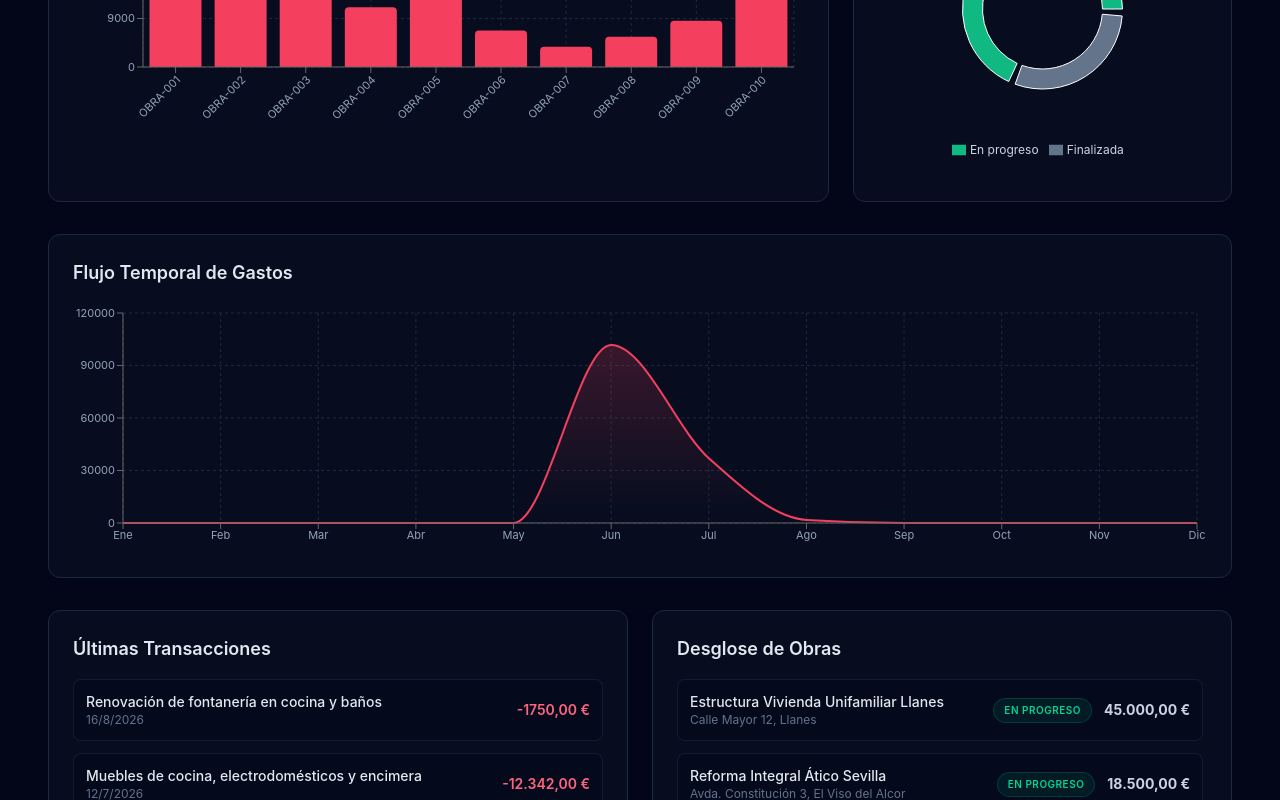
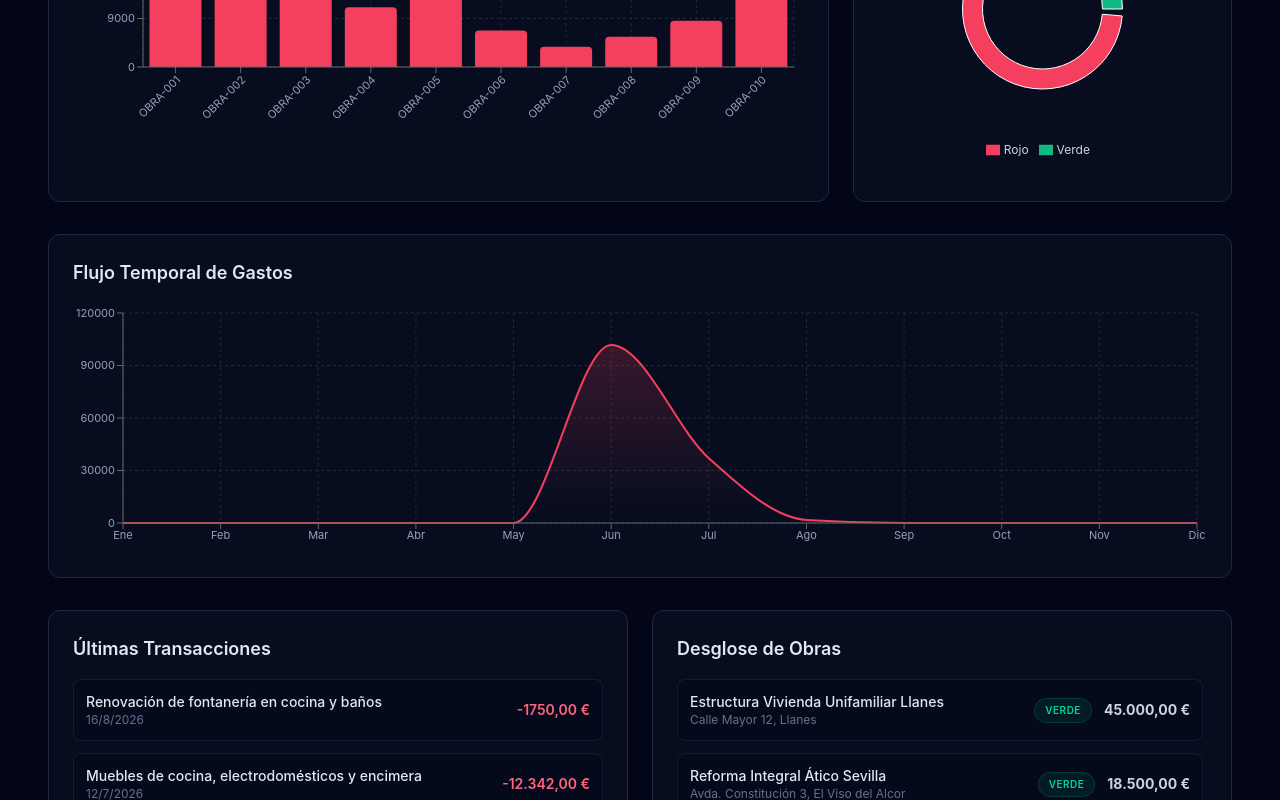
Before and after one commit to pdawgabriel-hub/dashboard-financiero, a React (Vite) app: page /dashboard in a window 1280 px wide. Shown: the part 580-1380 px from the top of the page. Built offline with nearby package versions, Linux system fonts and the light colour scheme.

Commit message:
refactor(obras): sustituir estado manual por estado_pago/salud_obra en Obra y Dashboard

```diff
--- a/src/componentes/Crud/GridConsulta/GridConsulta.tsx
+++ b/src/componentes/Crud/GridConsulta/GridConsulta.tsx
@@ -12,7 +12,7 @@ interface ItemGrid {
   titulo: string;
   campos: CampoTarjeta[];
   textoBusqueda: string;
-  estado?: string; // Guardará el valor plano del schema (ej: 'en_progreso', 'pendiente')
+  estado?: string; // Guardará el valor plano del schema (ej: 'verde', 'pendiente')
   rutaEdicion?: string; // Ruta completa opcional: sustituye a `${rutaBaseEdicion}/${id}`
   // (necesario en listados con orígenes mixtos, como el Calendario de Eventos)
 }
@@ -20,10 +20,9 @@ interface ItemGrid {
 // Centralizamos todos los estados del ERP en un único diccionario dentro del componente
 const DICCIONARIO_ESTADOS: Record<string, { valor: string; etiqueta: string }[]> = {
   obra: [
-    { valor: "planificada", etiqueta: "Planificada" },
-    { valor: "en_progreso", etiqueta: "En Progreso" },
-    { valor: "pausada", etiqueta: "Pausada" },
-    { valor: "finalizada", etiqueta: "Finalizada" },
+    { valor: "verde", etiqueta: "Verde (pagada)" },
+    { valor: "ambar", etiqueta: "Ámbar (en curso)" },
+    { valor: "rojo", etiqueta: "Rojo (pérdidas)" },
   ],
   presupuesto: [
     { valor: 'no_aprobado', etiqueta: 'No aprobado' },
--- a/src/componentes/Dashboard/GraficoPastelEstado/GraficoPastelEstado.tsx
+++ b/src/componentes/Dashboard/GraficoPastelEstado/GraficoPastelEstado.tsx
@@ -10,10 +10,9 @@ interface GraficoPastelEstadosProps {
 }
 
 const COLORES_ESTADOS: { [key: string]: string } = {
-  'planificada': '#38bdf8',
-  'en_progreso': '#10b981',
-  'pausada': '#f59e0b',
-  'finalizada': '#64748b',
+  'verde': '#10b981',
+  'ambar': '#f59e0b',
+  'rojo': '#f43f5e',
 };
 
 // Función auxiliar para quitar guiones bajos y poner la primera letra en mayúscula
@@ -49,7 +48,7 @@ export default function GraficoPastelEstados({ data }: GraficoPastelEstadosProps
           <Tooltip
             contentStyle={{ backgroundColor: '#0f172a', borderColor: '#1e293b', borderRadius: '8px' }}
             itemStyle={{ color: '#f1f5f9' }}
-            formatter={(value: any) => [`${Number(value || 0).toLocaleString()} €`, '']}
+            formatter={(value: any) => [`${Number(value || 0).toLocaleString()} obra(s)`, '']}
             separator=""
           />
 
--- a/src/mocks/obrasMock/obrasMock.ts
+++ b/src/mocks/obrasMock/obrasMock.ts
@@ -7,8 +7,7 @@ export const OBRAS_MOCK: Obra[] = [
     descripcion: "Estructura Vivienda Unifamiliar Llanes",
     direccion: "Calle Mayor 12, Llanes",
     fecha_inicio: "2026-06-15",
-    fecha_fin_prevista: "2026-12-20",
-    estado: "en_progreso"
+    fecha_fin_prevista: "2026-12-20"
   },
   {
     id: "OBRA-002",
@@ -16,8 +15,7 @@ export const OBRAS_MOCK: Obra[] = [
     descripcion: "Reforma Integral Ático Sevilla",
     direccion: "Avda. Constitución 3, El Viso del Alcor",
     fecha_inicio: "2026-07-01",
-    fecha_fin_prevista: "2026-09-15",
-    estado: "en_progreso"
+    fecha_fin_prevista: "2026-09-15"
   },
   {
     id: "OBRA-003",
@@ -25,8 +23,7 @@ export const OBRAS_MOCK: Obra[] = [
     descripcion: "Acondicionamiento Local Comercial Carmona",
     direccion: "Plaza España 7, Carmona",
     fecha_inicio: "2026-05-10",
-    fecha_fin_prevista: "2026-08-30",
-    estado: "en_progreso"
+    fecha_fin_prevista: "2026-08-30"
   },
   {
     id: "OBRA-004",
@@ -34,8 +31,7 @@ export const OBRAS_MOCK: Obra[] = [
     descripcion: "Construcción Piscina y Porche Dos Hermanas",
     direccion: "Calle Real 22, Dos Hermanas",
     fecha_inicio: "2026-06-01",
-    fecha_fin_prevista: "2026-07-15",
-    estado: "en_progreso"
+    fecha_fin_prevista: "2026-07-15"
   },
   {
     id: "OBRA-005",
@@ -43,8 +39,7 @@ export const OBRAS_MOCK: Obra[] = [
     descripcion: "Rehabilitación Fachada Edificio Delicias",
     direccion: "Paseo de las Delicias 45, Sevilla",
     fecha_inicio: "2026-08-01",
-    fecha_fin_prevista: "2026-11-30",
-    estado: "finalizada"
+    fecha_fin_prevista: "2026-11-30"
   },
   {
     id: "OBRA-006",
@@ -52,8 +47,7 @@ export const OBRAS_MOCK: Obra[] = [
     descripcion: "Instalación Placas Solares Chalet Utrera",
     direccion: "Avenida de la Libertad 14, Utrera",
     fecha_inicio: "2026-07-10",
-    fecha_fin_prevista: "2026-07-25",
-    estado: "en_progreso"
+    fecha_fin_prevista: "2026-07-25"
   },
   {
     id: "OBRA-007",
@@ -61,8 +55,7 @@ export const OBRAS_MOCK: Obra[] = [
     descripcion: "Saneamiento de Humedades Alcalá",
     direccion: "Calle San Fernando 8, Alcalá de Guadaíra",
     fecha_inicio: "2026-04-15",
-    fecha_fin_prevista: "2026-05-10",
-    estado: "en_progreso"
+    fecha_fin_prevista: "2026-05-10"
   },
   {
     id: "OBRA-008",
@@ -70,8 +63,7 @@ export const OBRAS_MOCK: Obra[] = [
     descripcion: "Pladur y Aislamiento Acústico Oficina Camas",
     direccion: "Barriada la Paz bl. 4, Camas",
     fecha_inicio: "2026-09-01",
-    fecha_fin_prevista: "2026-09-20",
-    estado: "finalizada"
+    fecha_fin_prevista: "2026-09-20"
   },
   {
     id: "OBRA-009",
@@ -79,8 +71,7 @@ export const OBRAS_MOCK: Obra[] = [
     descripcion: "Pintura y Decoración Restaurante Triana",
     direccion: "Calle Betis 89, Sevilla",
     fecha_inicio: "2026-07-05",
-    fecha_fin_prevista: "2026-07-30",
-    estado: "finalizada"
+    fecha_fin_prevista: "2026-07-30"
   },
   {
     id: "OBRA-010",
@@ -88,7 +79,6 @@ export const OBRAS_MOCK: Obra[] = [
     descripcion: "Reforma Cocina y Baños Mairena",
     direccion: "Calle Silos 54, Mairena del Aljarafe",
     fecha_inicio: "2026-08-15",
-    fecha_fin_prevista: "2026-09-30",
-    estado: "en_progreso"
+    fecha_fin_prevista: "2026-09-30"
   }
 ];
--- a/src/paginas/PaginaDashboard/PaginaDashboard.tsx
+++ b/src/paginas/PaginaDashboard/PaginaDashboard.tsx
@@ -1,6 +1,7 @@
 import { useState, useEffect } from 'react';
 
 import { obraService } from '../../servicios/ObraService/ObraService';
+import { gastoService } from '../../servicios/GastoService/GastoService';
 import { presupuestoService } from '../../servicios/PresupuestoService/PresupuestoService';
 import {
   obtenerTotalesFinancieros,
@@ -69,13 +70,14 @@ export default function PaginaDashboard() {
     //    Partes de Proveedor + Partes de Especialista de cada obra.
     setDatosBarras(obtenerDatosPorObra());
 
-    // 4. Distribución por Estado (Gráfico de Pastel)
-    const estadosPosibles: Obra['estado'][] = ['planificada', 'en_progreso', 'pausada', 'finalizada'];
-    const conteoEstados: DatosPastelEstado[] = estadosPosibles.map(estado => ({
-      name: estado,
-      value: todasLasObras.filter(o => o.estado === estado).length
+    // 4. Distribución por Salud de la Obra (Gráfico de Pastel): equivalente a
+    //    salud_obra (verde/ámbar/rojo), no a un estado manual (no existe en Odoo).
+    const saludesPosibles: Array<'verde' | 'ambar' | 'rojo'> = ['verde', 'ambar', 'rojo'];
+    const conteoSalud: DatosPastelEstado[] = saludesPosibles.map(salud => ({
+      name: salud,
+      value: todasLasObras.filter(o => gastoService.getSaludObra(o) === salud).length
     })).filter(item => item.value > 0);
-    setDatosPastel(conteoEstados);
+    setDatosPastel(conteoSalud);
 
     // 5. Tendencia Temporal Mensual de Gastos
     setDatosTendencia(obtenerTendenciaMensualGastos());
@@ -85,20 +87,13 @@ export default function PaginaDashboard() {
 
   }, []);
 
-  const getBadgeColor = (estado: Obra['estado']) => {
-    switch (estado) {
-      case 'en_progreso': return 'bg-emerald-500/10 text-emerald-400 border-emerald-500/20';
-      case 'planificada': return 'bg-sky-500/10 text-sky-400 border-sky-500/20';
-      case 'pausada': return 'bg-amber-500/10 text-amber-400 border-amber-500/20';
-      case 'finalizada': return 'bg-slate-500/10 text-slate-400 border-slate-500/20';
+  const getBadgeColor = (salud: 'verde' | 'ambar' | 'rojo') => {
+    switch (salud) {
+      case 'verde': return 'bg-emerald-500/10 text-emerald-400 border-emerald-500/20';
+      case 'ambar': return 'bg-amber-500/10 text-amber-400 border-amber-500/20';
+      case 'rojo': return 'bg-rose-500/10 text-rose-400 border-rose-500/20';
       default: return 'bg-slate-500/10 text-slate-400 border-slate-500/20';
     }
-  };
-
-  const formatearTextoEstado = (texto: string) => {
-    if (!texto) return '';
-    const formateado = texto.replace(/_/g, ' ');
-    return formateado.charAt(0).toUpperCase() + formateado.slice(1);
   };
 
   return (
@@ -124,7 +119,7 @@ export default function PaginaDashboard() {
         </div>
 
         <div className="border border-slate-800 bg-slate-900/40 rounded-xl p-6 flex flex-col justify-between">
-          <h2 className="text-lg font-semibold text-slate-200 mb-4">Estado de la Cartera</h2>
+          <h2 className="text-lg font-semibold text-slate-200 mb-4">Salud de la Cartera</h2>
           <GraficoPastelEstados data={datosPastel} />
         </div>
       </div>
@@ -168,11 +163,12 @@ export default function PaginaDashboard() {
             {obras.length === 0 ? (
               <p className="text-sm text-slate-500 py-4 text-center">No hay obras dadas de alta.</p>
             ) : (
-              obras.map((obra: any) => {
+              obras.map((obra: Obra) => {
                 // Presupuestos aprobados vinculados a esta obra (Presupuesto.obra_id -> Obra)
                 const importeObra = presupuestos
                   .filter((p: any) => p.obra_id === obra.id && p.estado === 'aprobado')
                   .reduce((suma: number, p: any) => suma + limpiarNumero(p.total), 0);
+                const salud = gastoService.getSaludObra(obra);
 
                 return (
                   <div key={obra.id} className="flex justify-between items-center p-3 rounded-lg bg-slate-950/40 border border-slate-800/60">
@@ -181,8 +177,8 @@ export default function PaginaDashboard() {
                       <span className="text-xs text-slate-500">{obra.direccion}</span>
                     </div>
                     <div className="flex items-center gap-3">
-                      <span className={`text-[10px] px-2.5 py-1 rounded-full font-semibold border uppercase tracking-wider ${getBadgeColor(obra.estado)}`}>
-                        {formatearTextoEstado(obra.estado || '')}
+                      <span className={`text-[10px] px-2.5 py-1 rounded-full font-semibold border uppercase tracking-wider ${getBadgeColor(salud)}`}>
+                        {salud}
                       </span>
                       <span className="text-sm font-bold text-slate-300">
                         {importeObra.toLocaleString('es-ES', { style: 'currency', currency: 'EUR' })}
--- a/src/paginas/consultar/PaginaEditarObra/PaginaEditarObra.tsx
+++ b/src/paginas/consultar/PaginaEditarObra/PaginaEditarObra.tsx
@@ -7,8 +7,15 @@ import { useToast } from "../../../contextos/ToastContext/ToastContext";
 
 import { obraSchema, type ObraFormValues } from "../../../schemas/ObraSchema/ObraSchema";
 import { obraService, getObraTotal, getObraHorasTotales, getObraEstadoPago } from "../../../servicios/ObraService/ObraService";
+import { gastoService } from "../../../servicios/GastoService/GastoService";
 import type { Obra } from "../../../types/Obra/Obra";
 import { clienteService, getClienteDisplayName } from "../../../servicios/ClienteService/ClienteService";
+
+const COLOR_SALUD: Record<'verde' | 'ambar' | 'rojo', string> = {
+    verde: 'bg-emerald-500/10 text-emerald-400 border-emerald-500/20',
+    ambar: 'bg-amber-500/10 text-amber-400 border-amber-500/20',
+    rojo: 'bg-rose-500/10 text-rose-400 border-rose-500/20',
+};
 
 export default function PaginaEditarObra() {
 
@@ -20,18 +27,6 @@ export default function PaginaEditarObra() {
         { nombre: 'direccion', etiqueta: 'Direccion', requerido: true },
         { nombre: 'fecha_inicio', etiqueta: 'Fecha Inicio', requerido: true },
         { nombre: 'fecha_fin_prevista', etiqueta: 'Fecha Fin Prevista', requerido: true },
-        {
-            nombre: 'estado',
-            etiqueta: 'Estado',
-            tipo: 'select' as const,
-            opciones: [
-            { valor: 'planificada', etiqueta: 'Planificada' },
-            { valor: 'en_progreso', etiqueta: 'En Progreso' },
-            { valor: 'pausada', etiqueta: 'Pausada' },
-            { valor: 'finalizada', etiqueta: 'Finalizada' }
-            ],
-            requerido: true
-        },
         {
             nombre: 'cliente_id',
             etiqueta: 'Cliente Asignado (ID)',
@@ -81,8 +76,11 @@ export default function PaginaEditarObra() {
         <div className="flex flex-col gap-6">
         <div>
             <h1 className="text-2xl font-bold text-slate-100">Editar obra</h1>
-            <p className="text-slate-400 mt-1">
-                {obra.id} · Total: {getObraTotal(obra).toFixed(2)}€ · Horas: {getObraHorasTotales(obra)}h · Pago: {getObraEstadoPago(obra)}
+            <p className="text-slate-400 mt-1 flex items-center gap-2 flex-wrap">
+                <span>{obra.id} · Total: {getObraTotal(obra).toFixed(2)}€ · Horas: {getObraHorasTotales(obra)}h · Pago: {getObraEstadoPago(obra)}</span>
+                <span className={`text-[10px] px-2.5 py-1 rounded-full font-semibold border uppercase tracking-wider ${COLOR_SALUD[gastoService.getSaludObra(obra)]}`}>
+                    {gastoService.getSaludObra(obra)}
+                </span>
             </p>
             <Link to={`/consultar/gastos/editar/${obra.id}`} className="text-sm text-emerald-400 hover:text-emerald-300 mt-1 inline-block">
                 Ver seguimiento financiero →
--- a/src/paginas/consultar/PaginaObras/PaginaObras.tsx
+++ b/src/paginas/consultar/PaginaObras/PaginaObras.tsx
@@ -1,6 +1,7 @@
 import { useEffect, useState } from "react";
 import GridConsulta from "../../../componentes/Crud/GridConsulta/GridConsulta";
 import { obraService, getObraTotal, getObraHorasTotales, getObraEstadoPago } from "../../../servicios/ObraService/ObraService";
+import { gastoService } from "../../../servicios/GastoService/GastoService";
 import type { Obra } from "../../../types/Obra/Obra";
 
 export default function PaginaObras() {
@@ -11,24 +12,27 @@ export default function PaginaObras() {
         setObras(obraService.getAll());
     }, []);
 
-    const items  = obras.map((o) => ({
+    const items  = obras.map((o) => {
+        const salud = gastoService.getSaludObra(o);
 
+        return {
             id: o.id,
             titulo: o.descripcion,
-        estado: o.estado,
+            estado: salud,
             textoBusqueda: `${o.id} ${o.descripcion} ${o.direccion} ${o.cliente_id}`,
             campos: [
                 {etiqueta: 'Descripción', valor: o.descripcion},
                 {etiqueta: 'Direccion', valor: o.direccion},
                 {etiqueta: 'Fecha Inicio', valor: o.fecha_inicio},
                 {etiqueta: 'Fecha Fin Prevista', valor: o.fecha_fin_prevista},
-            {etiqueta: 'Estado', valor: o.estado},
                 {etiqueta: 'Cliente', valor: o.cliente_id},
                 {etiqueta: 'Total', valor: `${getObraTotal(o).toFixed(2)}€`},
                 {etiqueta: 'Horas totales', valor: `${getObraHorasTotales(o)}h`},
                 {etiqueta: 'Estado de pago', valor: getObraEstadoPago(o)},
+                {etiqueta: 'Salud', valor: salud},
             ],
-    }));
+        };
+    });
 
     return (
         <div className="flex flex-col gap-6">
--- a/src/paginas/introducir/PaginaFormObras/PaginaFormObras.tsx
+++ b/src/paginas/introducir/PaginaFormObras/PaginaFormObras.tsx
@@ -15,18 +15,6 @@ export default function PaginaFormObras() {
         { nombre: 'direccion', etiqueta: 'Direccion', requerido: true },
         { nombre: 'fecha_inicio', etiqueta: 'Fecha Inicio', requerido: true },
         { nombre: 'fecha_fin_prevista', etiqueta: 'Fecha Fin Prevista', requerido: true },
-        {
-            nombre: 'estado',
-            etiqueta: 'Estado',
-            tipo: 'select' as const,
-            opciones: [
-            { valor: 'planificada', etiqueta: 'Planificada' },
-            { valor: 'en_progreso', etiqueta: 'En Progreso' },
-            { valor: 'pausada', etiqueta: 'Pausada' },
-            { valor: 'finalizada', etiqueta: 'Finalizada' }
-            ],
-            requerido: true
-        },
         {
             nombre: 'cliente_id',
             etiqueta: 'Cliente Asignado (ID)',
--- a/src/schemas/ObraSchema/ObraSchema.ts
+++ b/src/schemas/ObraSchema/ObraSchema.ts
@@ -16,8 +16,6 @@ export const obraSchema = z.object({
         .string()
         .min(1, "La fecha es obligatoria")
         .regex(/^\d{4}-\d{2}-\d{2}$/, "El formato de fecha debe ser AAAA-MM-DD"),
-    estado: z
-        .enum(["planificada", "en_progreso", "pausada", "finalizada"]),
     cliente_id: z
         .string()
         .min(1, "Debe seleccionar un cliente"),
--- a/src/servicios/GastoService/GastoService.ts
+++ b/src/servicios/GastoService/GastoService.ts
@@ -1,7 +1,8 @@
 import { crearCrudService } from "../CrudService/CrudService";
 import { GASTOS_MOCK } from "../../mocks/gastosMock/gastosMock";
 import type { Gasto } from "../../types/Gasto/Gasto";
-import { obraService, getObraHorasTotales, getObraCosteMoo, getObraPendienteCobro } from "../ObraService/ObraService";
+import type { Obra } from "../../types/Obra/Obra";
+import { obraService, getObraHorasTotales, getObraCosteMoo, getObraPendienteCobro, getObraEstadoPago } from "../ObraService/ObraService";
 import { parteProveedorService } from "../ParteProveedorService/ParteProveedorService";
 import { parteEspecialistaService } from "../ParteEspecialistaService/ParteEspecialistaService";
 import { getTotalIngresosDeObra } from "../IngresoService/IngresoService";
@@ -103,6 +104,18 @@ function getPresupuestosDeLaObra(obraId: string) {
   return presupuestoService.getAll().filter((p) => p.obra_id === obraId);
 }
 
+/**
+ * Equivalente a _compute_salud_obra de gestion.obras: vive aquí (y no en
+ * ObraService) porque depende de beneficio_real, que sale de la ficha de
+ * Gastos; ObraService no puede importar GastoService sin crear un ciclo
+ * (GastoService ya depende de ObraService).
+ */
+function getSaludObra(obra: Obra): 'verde' | 'ambar' | 'rojo' {
+  const beneficio = getBeneficioReal(obtenerOCrearFicha(obra.id));
+  if (beneficio < 0) return 'rojo';
+  return getObraEstadoPago(obra) === 'pagado' ? 'verde' : 'ambar';
+}
+
 export const gastoService = {
   ...crud,
   obtenerOCrearFicha,
@@ -118,4 +131,5 @@ export const gastoService = {
   getDebe,
   getEstado,
   getPresupuestosDeLaObra,
+  getSaludObra,
 };
--- a/src/types/Obra/Obra.ts
+++ b/src/types/Obra/Obra.ts
@@ -4,9 +4,13 @@ export interface Obra {
   direccion: string;
   fecha_inicio: string; // YYYY-MM-DD
   fecha_fin_prevista: string; // YYYY-MM-DD
-  estado: 'planificada' | 'en_progreso' | 'pausada' | 'finalizada';
   cliente_id: string; // FK
   // presupuesto_id (FK única) desaparece: en Odoo la relación va al revés,
   // un Presupuesto apunta opcionalmente a su Obra (ver Presupuesto.obra_id)
   // y una Obra puede tener varios presupuestos vinculados.
+  //
+  // "estado" (planificada/en_progreso/pausada/finalizada) desaparece: no
+  // existe en Odoo. Se sustituye por los computados reales, en ObraService
+  // (getObraEstadoPago) y GastoService (getSaludObra) — ver también la
+  // migración del Dashboard.
 }
```
Lines whose indentation alone changed are shown as unchanged.
